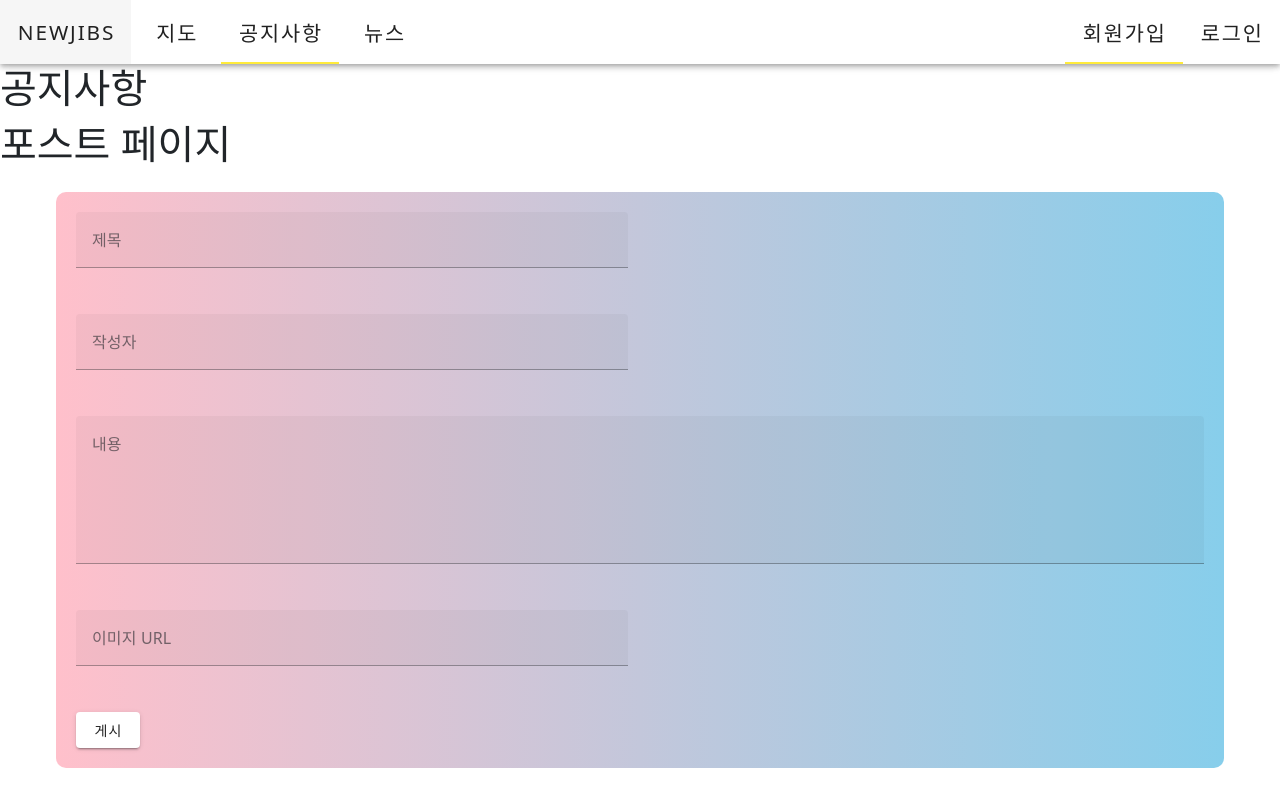
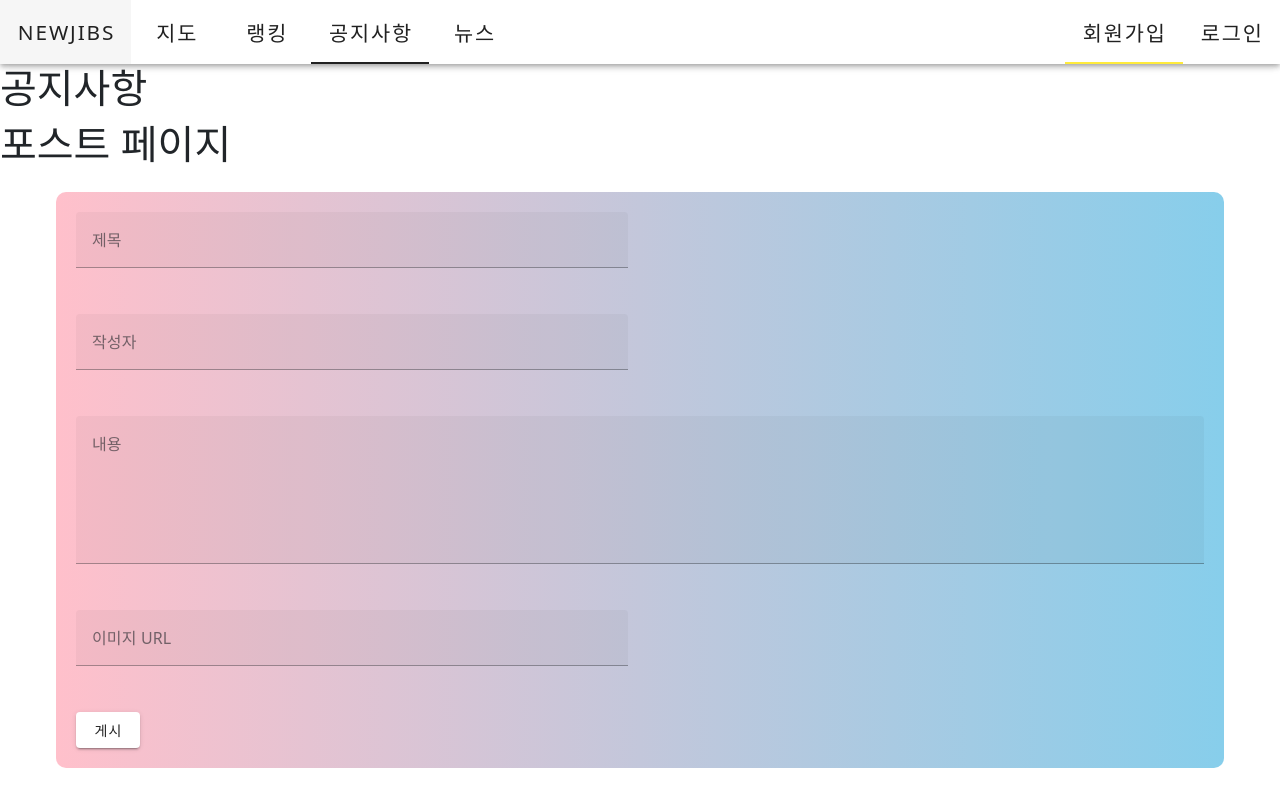
Before and after one commit to NewJibs/newjibs-fe, a Vue app: page /notices/post in a window 1280 px wide. Built offline with nearby package versions, Linux system fonts and the light colour scheme; no server answers.

Commit message:
feat : navbar에 랭킹 추가

```diff
--- a/src/components/common/TheNavBar.vue
+++ b/src/components/common/TheNavBar.vue
@@ -3,9 +3,10 @@
 <template>
   <v-app class="all-app">
     <v-app-bar class="app-bar">
-      <v-tabs background-color="primary" slider-color="yellow" class="app-bar-tab">
+      <v-tabs background-color="primary" class="app-bar-tab">
         <v-tab class="app-tab" :to="{ name: 'home' }">newjibs</v-tab>
         <v-tab class="app-tab" :to="{ name: 'maps' }">지도</v-tab>
+        <v-tab class="app-tab" :to="{ name: 'ranking' }">랭킹</v-tab>
         <v-tab class="app-tab" :to="{ name: 'notices' }">공지사항</v-tab>
         <v-tab class="app-tab" :to="{ name: 'news' }">뉴스</v-tab>
       </v-tabs>
--- a/src/components/map/KakaoMap.vue
+++ b/src/components/map/KakaoMap.vue
@@ -7,6 +7,7 @@ let placeOverlay,
 let currCategory = ''
 let mapContainer, mapOption, map
 const ps = ref()
+const infowindow = ref()
 
 onMounted(() => {
   if (window.kakao && window.kakao.maps) {
@@ -30,6 +31,7 @@ const initMap = () => {
   }
   map = new kakao.maps.Map(mapContainer, mapOption)
   ps.value = new kakao.maps.services.Places(map)
+  infowindow.value = new kakao.maps.InfoWindow({zIndex:1})
 
   contentNode = document.createElement('div')
   contentNode.className = 'placeinfo_wrap'
@@ -210,6 +212,16 @@ const changeCategoryClass = (el) => {
 <template>
   <div class="map_wrap">
     <div id="map"></div>
+    <div id="menu_wrap">
+      <div class="option">
+        <div>
+          <form @submit="searchPlaces">
+            키워드 : <input type="text" placeholder="검색어를 입력하세요" id="keyword" size="15">
+            <button type="submit">검색</button>
+          </form>
+        </div>
+      </div>
+    </div>
     <ul id="category">
         <li id="BK9" data-order="0">
             <span class="category_bg bank"></span>
--- a/src/components/news/NewsList.vue
+++ b/src/components/news/NewsList.vue
@@ -95,7 +95,7 @@ const viewNews = (articleId: string) => {
   height: 200px;
 }
 
-.v-window__next {
+/* .v-window__next {
   display: none;
 }
 
@@ -110,7 +110,7 @@ const viewNews = (articleId: string) => {
   .v-window__next {
     display: block;
   }
-}
+} */
 
 .news-card:hover {
   cursor: pointer;
```
